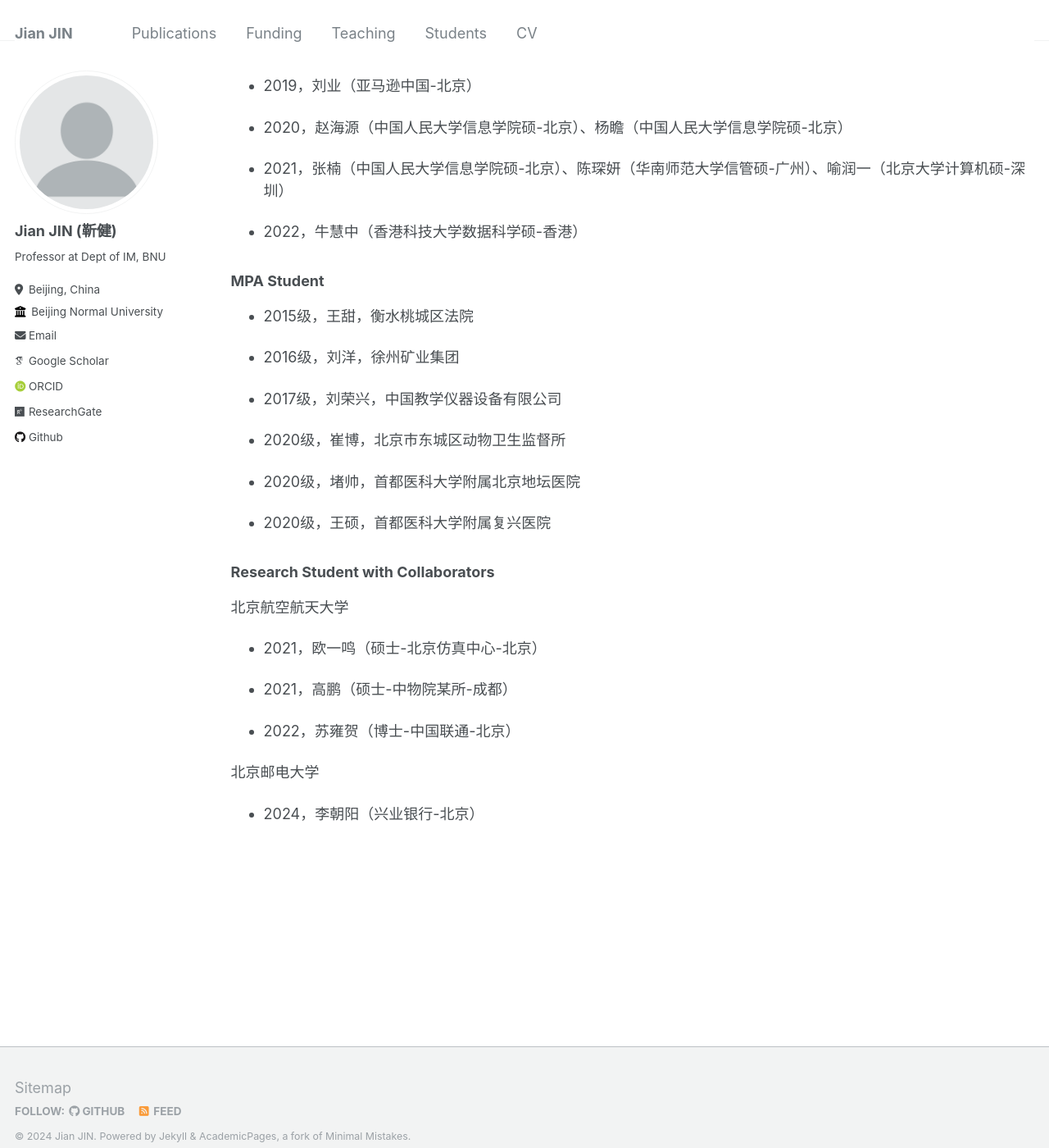
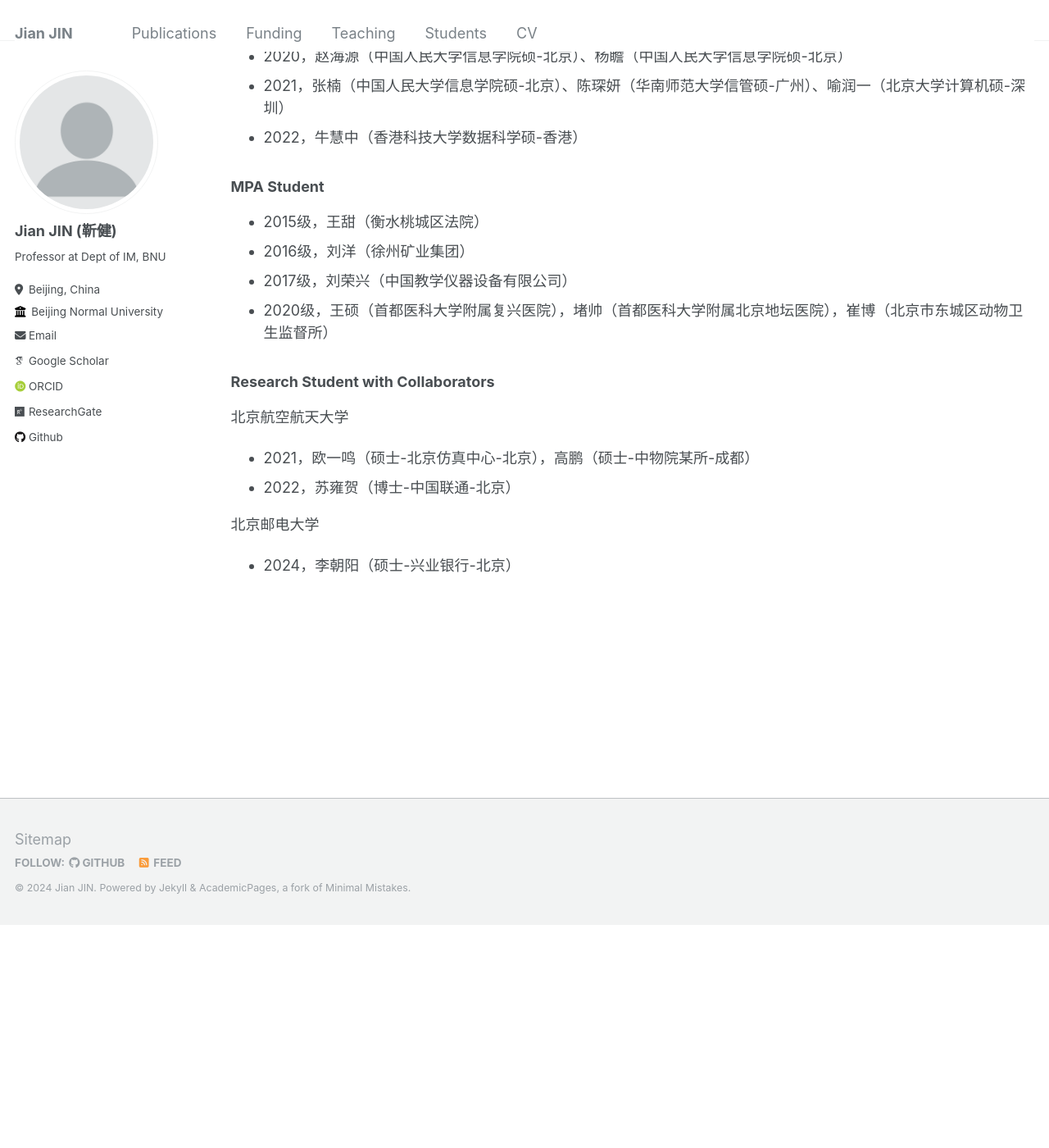
Before and after one commit to xjtujay/xjtujay.github.io, a Jekyll site: the page built from _students/students.md, in a window 1280 px wide and 1400 px high, scrolled down 849 px. Shown: the whole window at 82% size. Built offline with Jekyll 4.4.1, drawn with Linux system fonts in a browser that asks for light colours; some web fonts are replaced; after the commit the page ends 1978 px from its top, so only the background shows below that.

Commit message:
Update students.md

```diff
--- a/_students/students.md
+++ b/_students/students.md
@@ -24,45 +24,28 @@ author_profile: true
 
 ### FYP Student
 * 2014，姚田田（凤凰网-西安）
-
 * 2015，张灿宇（英国谢菲尔德大学数据科学硕-英国）
-
 * 2016，王建雄（北京航空航天大学计算机硕-北京）
-
 * 2017，刘馨儿（伊利诺伊大学香槟分校信息管理硕-美国）、颜思行（伍斯特理工大学计算机硕-美国）
-
 * 2018，田叶静子（香港中文大学数据科学硕-香港）、贺舒心（阿姆斯特丹大学硕-荷兰）
-
 * 2019，刘业（亚马逊中国-北京）
-
 * 2020，赵海源（中国人民大学信息学院硕-北京）、杨瞻（中国人民大学信息学院硕-北京）
-
 * 2021，张楠（中国人民大学信息学院硕-北京）、陈琛妍（华南师范大学信管硕-广州）、喻润一（北京大学计算机硕-深圳）
-
 * 2022，牛慧中（香港科技大学数据科学硕-香港）
 
 ### MPA Student
-* 2015级，王甜，衡水桃城区法院
-
-* 2016级，刘洋，徐州矿业集团
-
-* 2017级，刘荣兴，中国教学仪器设备有限公司
-
-* 2020级，崔博，北京市东城区动物卫生监督所
-
-* 2020级，堵帅，首都医科大学附属北京地坛医院
-
-* 2020级，王硕，首都医科大学附属复兴医院
+* 2015级，王甜（衡水桃城区法院）
+* 2016级，刘洋（徐州矿业集团）
+* 2017级，刘荣兴（中国教学仪器设备有限公司）
+* 2020级，王硕（首都医科大学附属复兴医院），堵帅（首都医科大学附属北京地坛医院），崔博（北京市东城区动物卫生监督所）
 
 ### Research Student with Collaborators
 北京航空航天大学
 
-* 2021，欧一鸣（硕士-北京仿真中心-北京）
+* 2021，欧一鸣（硕士-北京仿真中心-北京），高鹏（硕士-中物院某所-成都）
+* 2022，苏雍贺（博士-中国联通-北京）
 
-* 2021，高鹏（硕士-中物院某所-成都）
-
-* 2022，苏雍贺（博士-中国联通-北京）
 
 北京邮电大学
 
-* 2024，李朝阳（兴业银行-北京）
+* 2024，李朝阳（硕士-兴业银行-北京）
```
